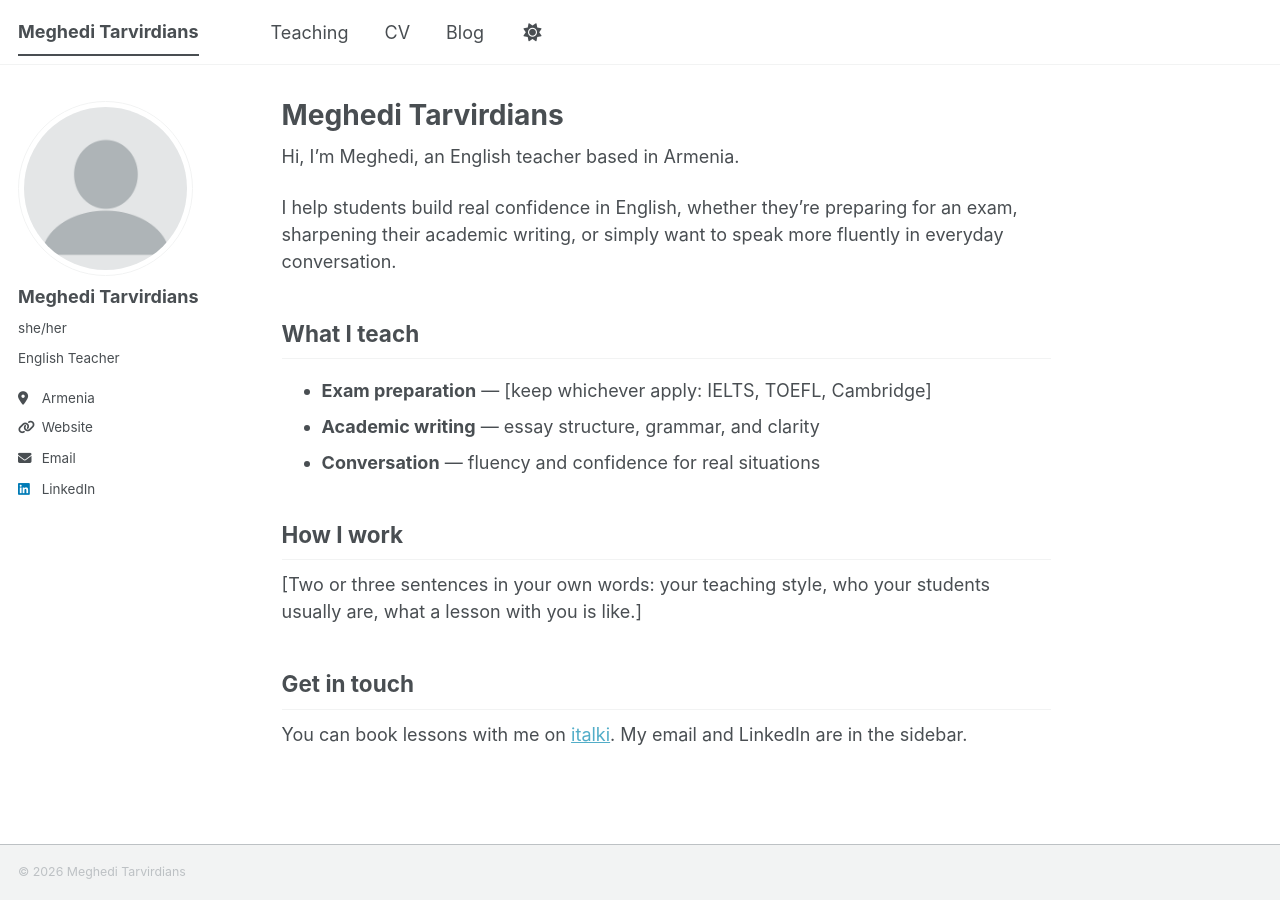
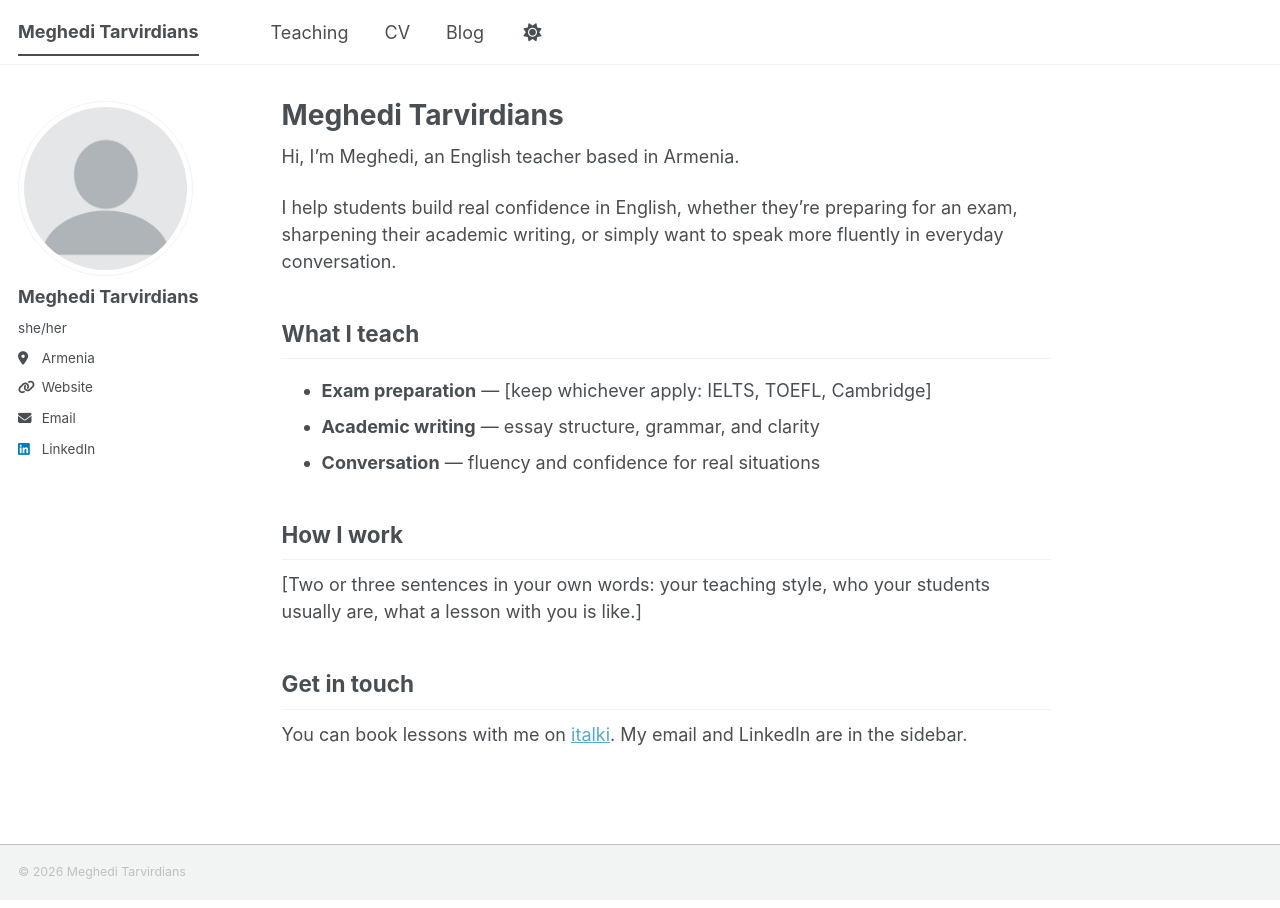
Before and after one commit to MeghediT/MeghediT.github.io, a Jekyll site: the page built from _pages/about.md, in a window 1280 px wide. Built offline with Jekyll 4.4.1, drawn with Linux system fonts in a browser that asks for light colours; a style sheet for code colours, icons or effects is not loaded.

Commit message:
Comment out bio in _config.yml
Comment out the bio field in the configuration.

```diff
--- a/_config.yml
+++ b/_config.yml
@@ -14,7 +14,7 @@ author:
   avatar           : "profile.png"
   name             : "Meghedi Tarvirdians"
   pronouns         : "she/her"
-  bio              : "English Teacher"
+  # bio              : "English Teacher"
   location         : "Armenia"
   email            : "tarverdian.mt@gmail.com"
   uri              : "https://www.italki.com/en/teacher/her-profile-link"
```
